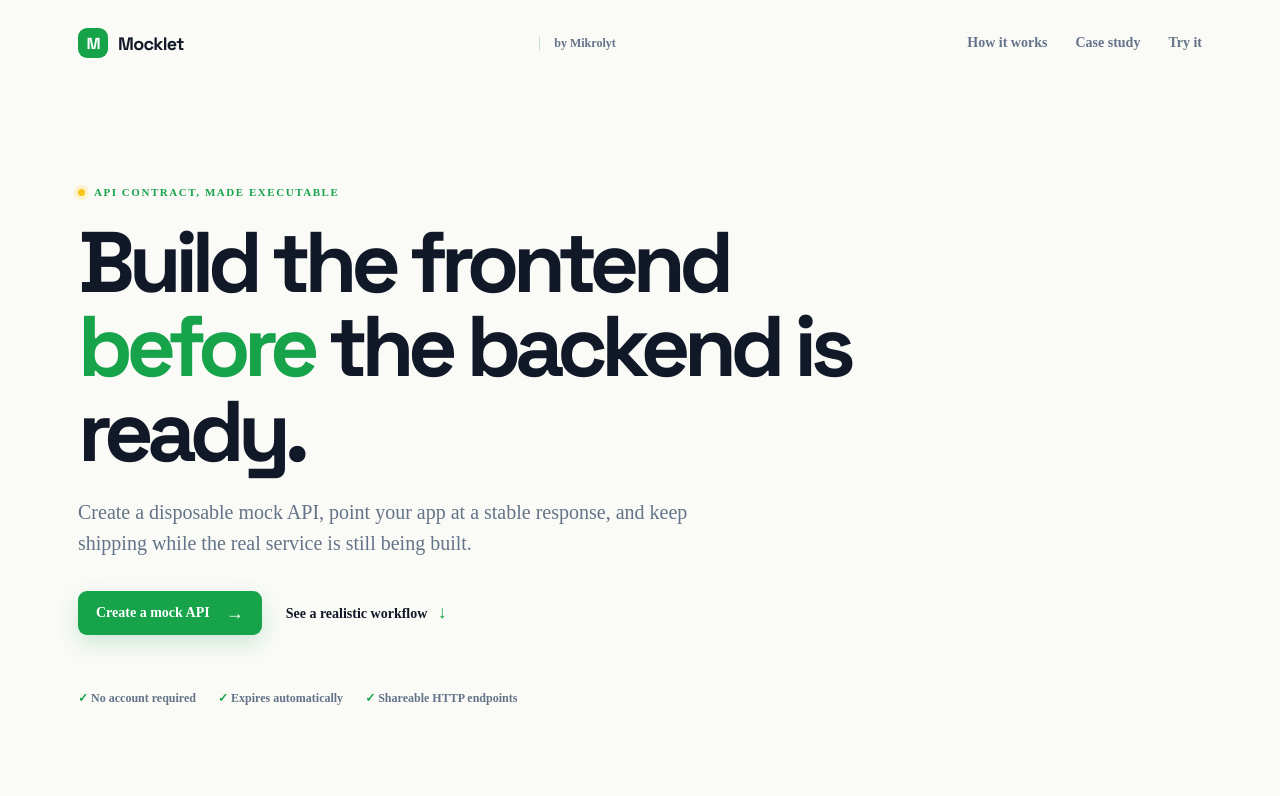
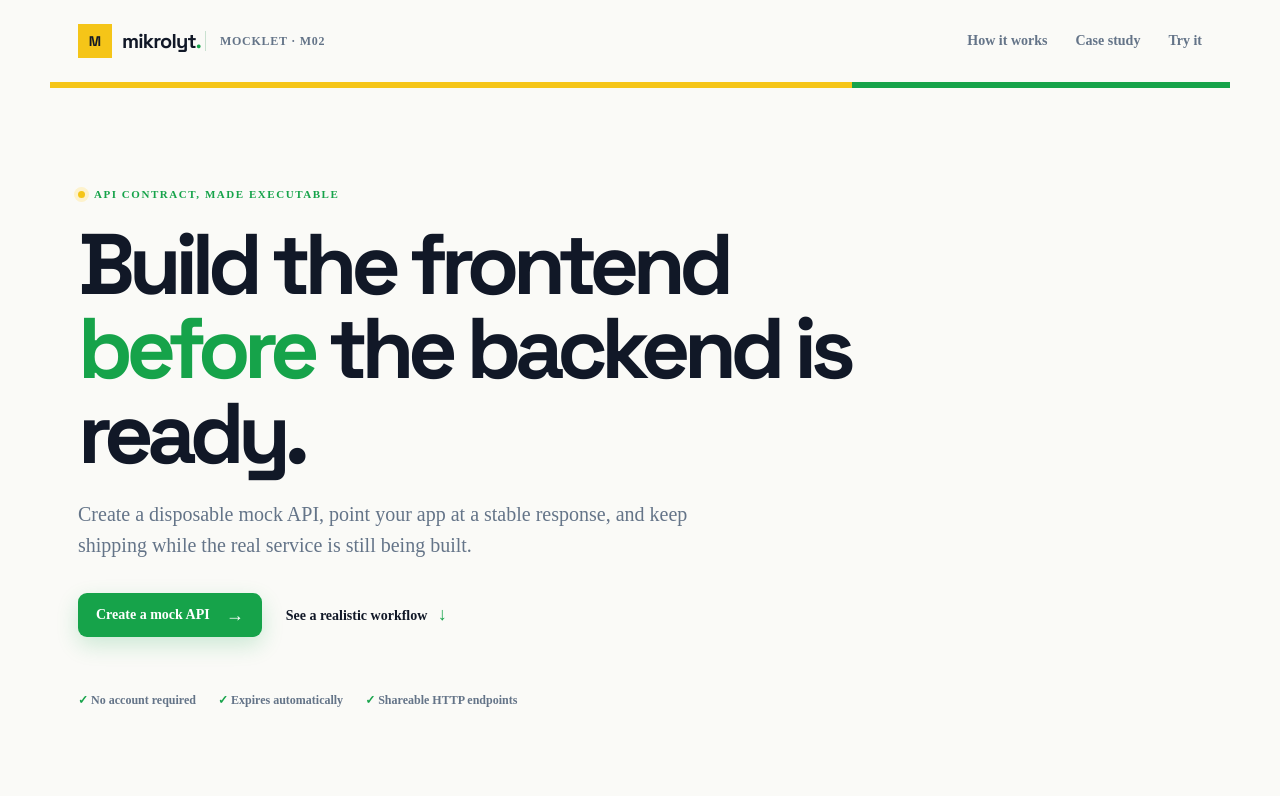
Before and after one commit to frachman/mocklet, a Next.js app in the folder apps/web/: page / in a window 1280 px wide. Shown: the top 796 px of the page. Built offline with nearby package versions, Linux system fonts and the light colour scheme; no server answers.

Commit message:
feat(brand): mikrolyt.com header pattern for Mocklet
- header brand grouped left: yellow M badge + mikrolyt. wordmark + 'Mocklet · M02' tag
- route stripe below header; byline removed
- footer brand uses same badge pattern

```diff
--- a/apps/web/app/globals.css
+++ b/apps/web/app/globals.css
@@ -24,11 +24,14 @@ html { scroll-behavior: smooth; }
 body { margin: 0; background: var(--mkl-offwhite); }
 main { max-width: 1180px; margin: 0 auto; padding: 0 28px; }
 a { color: inherit; text-decoration: none; }
-.site-header { display: flex; align-items: center; justify-content: space-between; padding: 28px 0; }
-.brand { display: inline-flex; align-items: center; gap: 10px; font-size: 18px; font-weight: 800; letter-spacing: -.04em; font-family: var(--mkl-font-heading); }
-.brand-mark { display: grid; place-items: center; width: 30px; height: 30px; border-radius: 9px; color: white; background: var(--accent); font-size: 16px; letter-spacing: -.08em; }
-.byline { margin-left: 4px; padding-left: 14px; border-left: 1px solid var(--line); color: var(--mkl-gray); font-size: 12px; font-weight: 650; letter-spacing: 0; }
-.byline a:hover { color: var(--accent); }
+.site-header { display: flex; align-items: center; justify-content: space-between; padding: 24px 0; }
+.topbar-left { align-items: center; display: flex; }
+.brand { display: inline-flex; align-items: center; gap: 10px; color: var(--mkl-ink); }
+.brand .brand-mark { background: var(--mkl-yellow); color: var(--mkl-ink); display: grid; font-family: var(--mkl-font-heading); font-size: 14px; font-weight: 900; height: 34px; letter-spacing: 0; place-items: center; width: 34px; border-radius: 0; }
+.brand .wordmark { font-family: var(--mkl-font-heading); font-size: 20px; font-weight: 800; letter-spacing: -.04em; }
+.brand .dot { color: var(--mkl-green); }
+.product-tag { border-left: 1px solid var(--line); color: var(--mkl-gray); font-size: 12px; font-weight: 700; letter-spacing: .06em; margin-left: 4px; padding: .15rem 0 .15rem 14px; text-transform: uppercase; }
+.route-stripe { background: linear-gradient(90deg, var(--mkl-yellow) 0 68%, var(--mkl-green) 68% 100%); height: 6px; margin: 0 -28px; }
 nav { display: flex; gap: 28px; color: var(--mkl-gray); font-size: 14px; font-weight: 650; }
 nav a:hover, .text-link:hover { color: var(--accent); }
 .hero { padding: 100px 0 92px; max-width: 900px; }
@@ -100,4 +103,4 @@ code { padding: 2px 5px; border-radius: 4px; color: color-mix(in srgb, var(--mkl
 .faq { padding-top: 40px; }.faq-grid { display: grid; grid-template-columns: 1fr 1fr; gap: 12px; }.faq details { padding: 20px 22px; border: 1px solid var(--line); border-radius: 10px; background: white; }.faq summary { cursor: pointer; font-weight: 750; }.faq details p { margin: 15px 0 0; font-size: 14px; }
 footer { display: flex; align-items: center; gap: 24px; padding: 35px 0 50px; border-top: 1px solid var(--line); color: var(--mkl-gray); font-size: 12px; } footer p { margin: 0; } footer > span { margin-left: auto; }
 .by-mikrolyt { color: var(--mkl-gray); } .by-mikrolyt a { color: var(--accent); font-weight: 700; } .by-mikrolyt a:hover { text-decoration: underline; }
-@media (max-width: 760px) { main { padding: 0 18px; }.site-header { padding: 20px 0; flex-wrap: wrap; gap: 10px; }.byline { margin-left: 0; padding-left: 0; border-left: 0; }nav { gap: 12px; font-size: 12px; }nav a:first-child { display: none; }.hero { padding: 75px 0 65px; }h1 { font-size: clamp(44px, 14vw, 68px); }.hero-copy { font-size: 17px; }.hero-proof { gap: 10px; flex-direction: column; margin-top: 38px; }.demo-strip { grid-template-columns: 1fr; margin: 0 -18px; padding: 28px 18px; }.section { padding: 80px 0; }.section-heading, .compact, .case-study { grid-template-columns: 1fr; gap: 25px; }.steps, .faq-grid { grid-template-columns: 1fr; }.steps article { min-height: auto; }.steps h3 { margin-top: 35px; }.case-study { gap: 45px; margin: 0 -18px; padding: 70px 18px; }.form-grid { grid-template-columns: 1fr; gap: 0; }form { padding: 22px; }footer { flex-wrap: wrap; gap: 12px; }footer > span { width: 100%; margin-left: 0; } }
+@media (max-width: 760px) { main { padding: 0 18px; }.site-header { padding: 20px 0; flex-wrap: wrap; gap: 10px; }.route-stripe { margin: 0 -18px; }.product-tag { margin-left: 0; padding-left: 0; border-left: 0; }nav { gap: 12px; font-size: 12px; }nav a:first-child { display: none; }.hero { padding: 75px 0 65px; }h1 { font-size: clamp(44px, 14vw, 68px); }.hero-copy { font-size: 17px; }.hero-proof { gap: 10px; flex-direction: column; margin-top: 38px; }.demo-strip { grid-template-columns: 1fr; margin: 0 -18px; padding: 28px 18px; }.section { padding: 80px 0; }.section-heading, .compact, .case-study { grid-template-columns: 1fr; gap: 25px; }.steps, .faq-grid { grid-template-columns: 1fr; }.steps article { min-height: auto; }.steps h3 { margin-top: 35px; }.case-study { gap: 45px; margin: 0 -18px; padding: 70px 18px; }.form-grid { grid-template-columns: 1fr; gap: 0; }form { padding: 22px; }footer { flex-wrap: wrap; gap: 12px; }footer > span { width: 100%; margin-left: 0; } }
--- a/apps/web/app/page.tsx
+++ b/apps/web/app/page.tsx
@@ -57,7 +57,7 @@ export default function Home() {
   const structuredData = { '@context': 'https://schema.org', '@type': 'WebApplication', name: 'Mocklet', url: 'https://mocklet.mikrolyt.com', applicationCategory: 'DeveloperApplication', operatingSystem: 'Any', description: 'Create disposable mock API endpoints before the backend is ready.' };
 
   return <main><script type="application/ld+json" dangerouslySetInnerHTML={{ __html: JSON.stringify(structuredData) }} />
-    <header className="site-header"><a className="brand" href="#top" aria-label="Mocklet home"><span className="brand-mark">M</span> Mocklet</a><span className="byline">by <a href="https://mikrolyt.com">Mikrolyt</a></span><nav aria-label="Main navigation"><a href="#how-it-works">How it works</a><a href="#case-study">Case study</a><a href="#playground">Try it</a></nav></header>
+    <header className="site-header"><div className="topbar-left"><a className="brand" href="https://mikrolyt.com"><span className="brand-mark">M</span><span className="wordmark">mikrolyt<span className="dot">.</span></span></a><span className="product-tag">Mocklet · M02</span></div><nav aria-label="Main navigation"><a href="#how-it-works">How it works</a><a href="#case-study">Case study</a><a href="#playground">Try it</a></nav></header><div className="route-stripe" />
 
     <section className="hero" id="top"><div className="eyebrow"><span className="status-dot" /> API contract, made executable</div><h1>Build the frontend <em>before</em> the backend is ready.</h1><p className="hero-copy">Create a disposable mock API, point your app at a stable response, and keep shipping while the real service is still being built.</p><div className="hero-actions"><a className="button primary" href="#playground">Create a mock API <span>→</span></a><a className="text-link" href="#case-study">See a realistic workflow <span>↓</span></a></div><div className="hero-proof"><span>✓ No account required</span><span>✓ Expires automatically</span><span>✓ Shareable HTTP endpoints</span></div></section>
 
@@ -78,6 +78,6 @@ export default function Home() {
 
     <section className="faq section"><div className="section-heading compact"><div><span className="eyebrow">Before you start</span><h2>Simple by design.</h2></div></div><div className="faq-grid"><details open><summary>What is a mock API?</summary><p>A mock API is a temporary HTTP endpoint that returns a predictable response. It lets your frontend, QA flow, or integration prototype work before the real backend is available.</p></details><details><summary>How long does a mock last?</summary><p>Anonymous mocks are disposable and expire automatically. This keeps the playground useful for development without turning it into a permanent data store.</p></details><details><summary>Can I use it for production traffic?</summary><p>Mocklet is designed for development, prototyping, and controlled integration work—not as a replacement for your production backend.</p></details><details><summary>Do I need an account?</summary><p>No account is required for the current anonymous-first workflow. Keep the management token private when you create a mock.</p></details></div></section>
 
-    <footer><div className="brand"><span className="brand-mark">M</span> Mocklet</div><p>Build against the contract. Ship with confidence.</p><span className="by-mikrolyt">Part of the <a href="https://mikrolyt.com">Mikrolyt</a> developer tools.</span></footer>
+    <footer><div className="brand"><span className="brand-mark">M</span><span className="wordmark">Mocklet</span></div><p>Build against the contract. Ship with confidence.</p><span className="by-mikrolyt">Part of the <a href="https://mikrolyt.com">Mikrolyt</a> developer tools.</span></footer>
   </main>;
 }
```
Also changed, not shown: 1 other file (tests, documents, lock files or other folders).
